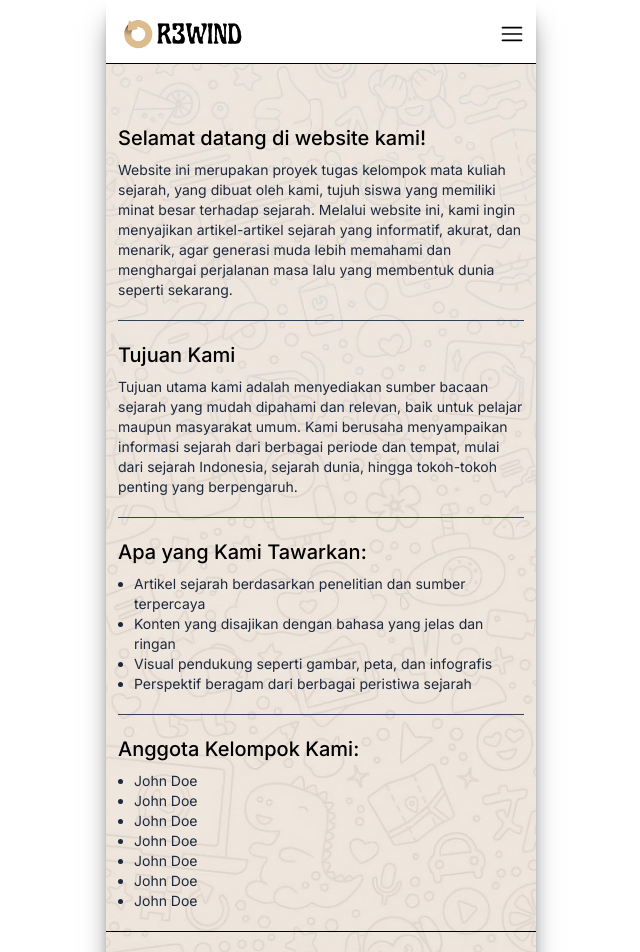
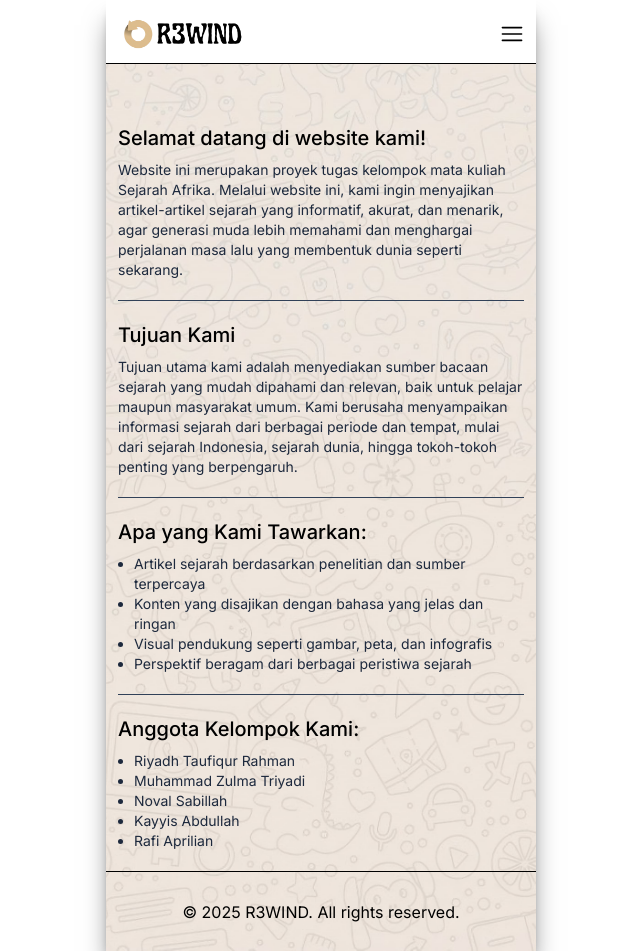
Before and after one commit to rizqyazhar/memoriae-webArticle, a React (Vite) app: page /about in a window 1280 px wide. Shown: the top 952 px of the page, without its empty margins (319-959 px from the left). Built offline with nearby package versions, Linux system fonts and the light colour scheme; a web font is replaced by a local one.

Commit message:
fix text

```diff
--- a/src/pages/AboutPage.jsx
+++ b/src/pages/AboutPage.jsx
@@ -4,9 +4,8 @@ const AboutPage = () => {
       <div className='flex flex-col gap-2 border-b border-b-slate-700 py-5'>
         <h2 className='text-xl font-medium'>Selamat datang di website kami!</h2>
         <p className='text-sm text-slate-800'>
-          Website ini merupakan proyek tugas kelompok mata kuliah sejarah, yang
-          dibuat oleh kami, tujuh siswa yang memiliki minat besar terhadap
-          sejarah. Melalui website ini, kami ingin menyajikan artikel-artikel
+          Website ini merupakan proyek tugas kelompok mata kuliah Sejarah
+          Afrika. Melalui website ini, kami ingin menyajikan artikel-artikel
           sejarah yang informatif, akurat, dan menarik, agar generasi muda lebih
           memahami dan menghargai perjalanan masa lalu yang membentuk dunia
           seperti sekarang.
@@ -34,13 +33,11 @@ const AboutPage = () => {
       <div className='flex flex-col gap-2 py-5'>
         <h2 className='text-xl font-medium'>Anggota Kelompok Kami:</h2>
         <ul className='pl-4 list-disc list-outside text-sm text-slate-800'>
-          <li>John Doe</li>
-          <li>John Doe</li>
-          <li>John Doe</li>
-          <li>John Doe</li>
-          <li>John Doe</li>
-          <li>John Doe</li>
-          <li>John Doe</li>
+          <li>Riyadh Taufiqur Rahman</li>
+          <li>Muhammad Zulma Triyadi</li>
+          <li>Noval Sabillah</li>
+          <li>Kayyis Abdullah</li>
+          <li>Rafi Aprilian</li>
         </ul>
       </div>
     </div>
```
